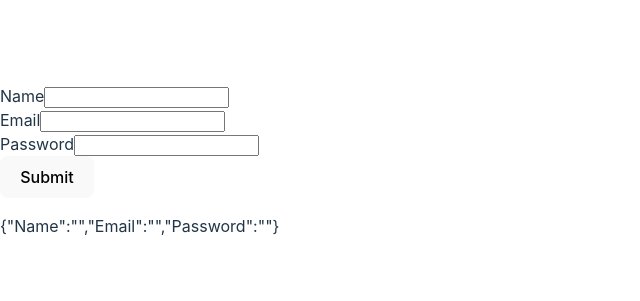
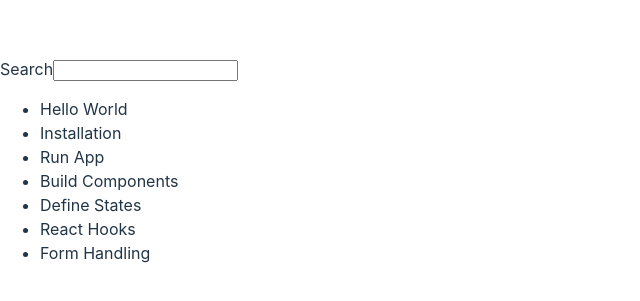
Before and after one commit to muhammedafthal/React_basics, a React (Vite) app: page / in a window 1280 px wide. Shown: the part 231-532 px from the top of the page, without its empty margins (0-640 px from the left). Built offline with nearby package versions, Linux system fonts and the light colour scheme.

Commit message:
Lifting_State_Up_And_React_Thinking

```diff
--- a/src/App.jsx
+++ b/src/App.jsx
@@ -3,11 +3,19 @@ import Clock from "./components/Clock";
 import LoginControl from "./components/LoginControl";
 import Blog from "./components/Blog";
 import Form from "./components/Form";
+import Search from "./components/Search";
+import List from "./components/List";
+import { useState } from "react";
+
 
 function App() {
   const userInfo = {
     firstname: "Muhammed",
     lastname: "Afthal"
+  };
+  const [searchTerm, setSearchTerm] = useState("");
+  const handleSearch = (e) => {
+    setSearchTerm(e.target.value)
   };
   const Post = [
     {
@@ -24,9 +32,32 @@ function App() {
       id:3,
       title:"Run App",
       content:"You Can Run React App With npm Start"
+    },
+    {
+      id:4,
+      title:"Build Components",
+      content:"You Can Build Components From React App"
+    },
+    {
+      id:5,
+      title:"Define States",
+      content:"You Can Define States In React App"
+    },
+    {
+      id:6,
+      title:"React Hooks",
+      content:"You Can Use Hooks In React App"
+    },
+    {
+      id:7,
+      title:"Form Handling",
+      content:"You Can Do Form Handling From React App"
     }
   ];
 
+  const filterList = Post.filter((item) => {
+    return item.title.toLocaleLowerCase().includes(searchTerm)
+  });
 
   return (
     <>
@@ -34,7 +65,9 @@ function App() {
      {/* <Welcome user={userInfo}/> */}
      {/* <LoginControl /> */}
      {/* <Blog Post={Post}/> */}
-     <Form />
+     {/* <Form /> */}
+     <Search searchTerm={searchTerm} handleSearch={handleSearch}/>
+     <List list={filterList}/>
     </>
   )
 };
--- a/src/components/Form.jsx
+++ b/src/components/Form.jsx
@@ -13,6 +13,7 @@ function Form() {
     function submitHandler(e) {
         e.preventDefault();
         alert(JSON.stringify(formData, undefined, 2))
+        console.log(formData)
     }
     return (
         <form onSubmit={submitHandler}>
--- /dev/null
+++ b/src/components/List.jsx
@@ -0,0 +1,11 @@
+function List({list}) {
+    return (
+        <ul>
+            {list.map((item) => {
+                return <li key={item.id}>{item.title}</li>
+            })}
+        </ul>
+    );
+};
+
+export default List;
--- /dev/null
+++ b/src/components/Search.jsx
@@ -0,0 +1,12 @@
+import { useState } from "react";
+
+function Search({searchTerm, handleSearch}) {
+    return (
+        <div>
+            Search
+            <input type="text" value={searchTerm} onChange={handleSearch} />
+        </div>
+    );
+};
+
+export default Search;
```
